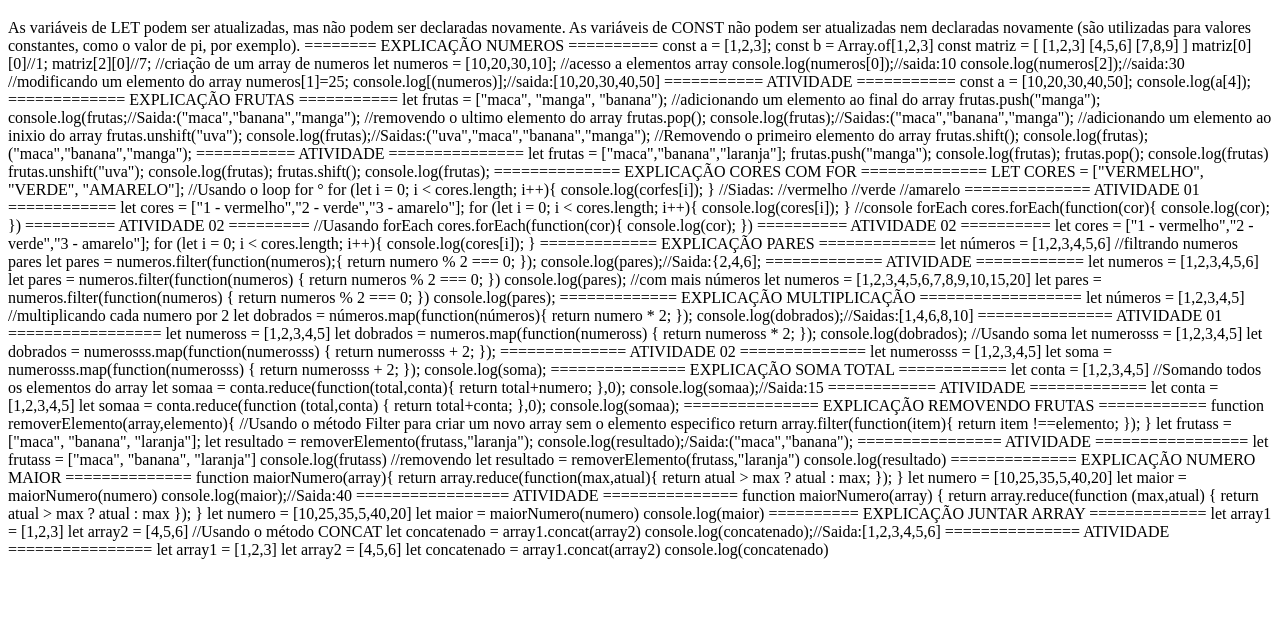
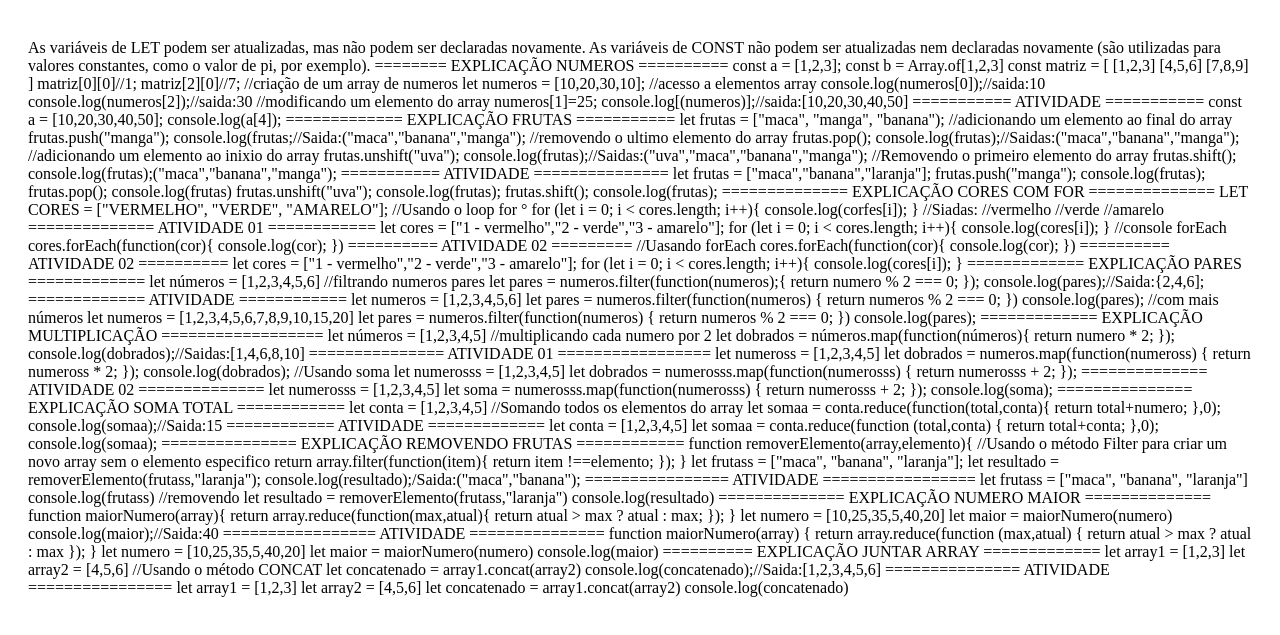
Before and after one commit to Gessvi/03-Semestre, a plain HTML site: page atividades.js/text.html in a window 1280 px wide. Shown: the part 61-696 px from the top of the page. Drawn offline with Linux system fonts and the light colour scheme.

Commit message:
Update text.html

```diff
--- a/atividades.js/text.html
+++ b/atividades.js/text.html
@@ -5,6 +5,11 @@
     <meta name="viewport" content="width=device-width, initial-scale=1.0">
     <title>teste</title>
 </head>
+    <style>
+    p{
+        padding: 20px;
+    }
+</style>
 <body>
 <script src="script.js"></script>
 
```
